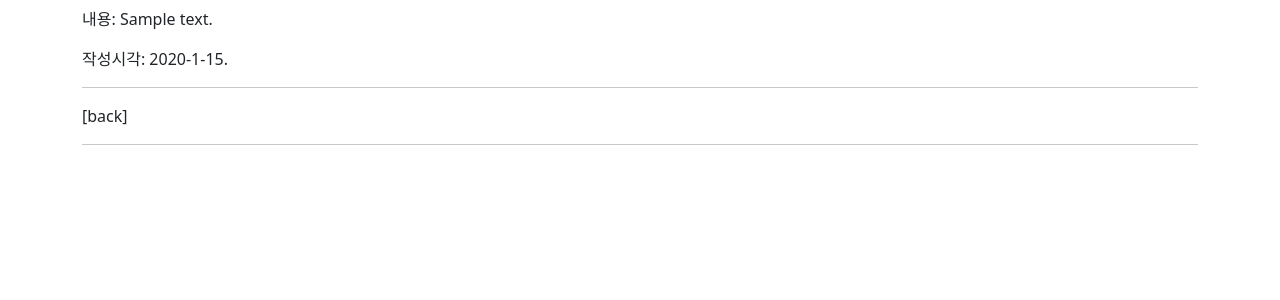
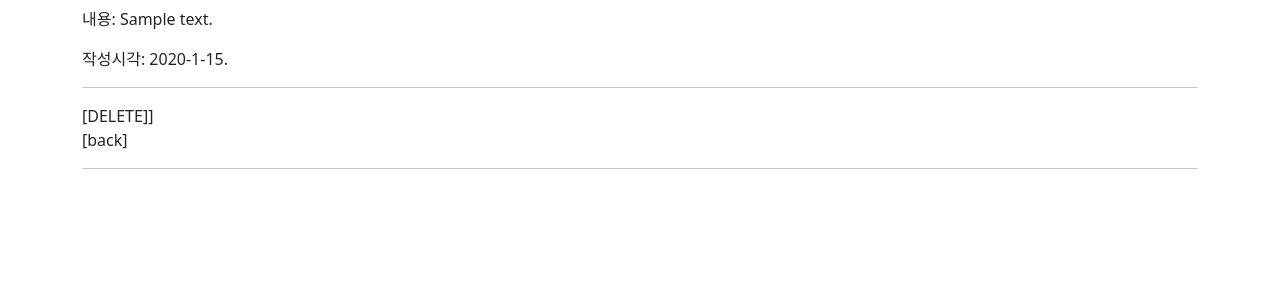
Before and after one commit to kmg0485/turtle_Django, a Django app: template articles/templates/detail.html in a window 1280 px wide. Shown: the part 124-424 px from the top of the page. Run offline with Django 4.2, Linux system fonts and the light colour scheme; the template is opened without the code that fills it: values that come from a table or form of the project are taken from there, others are empty; tables that the repository leaves empty hold one stand-in row (values such as "Sample post"); parts of the project's set-up code (start-up, migrations or seed data) failed here and were passed over.

Commit message:
deleteget

```diff
--- a/articles/templates/detail.html
+++ b/articles/templates/detail.html
@@ -6,6 +6,7 @@
 <p>내용: {{ article.content }}</p>
 <p>작성시각: {{ article.created_at|date:"SHORT_DATE_FORMAT" }}</p>
 <hr />
+<a herf="{% url 'articles:delete' article.pk %}">[DELETE]]</a><br />
 <a herf="{% url 'articles:dinner' %}">[back]</a>
 <hr />
 {% endblock %}
--- a/articles/views.py
+++ b/articles/views.py
@@ -36,3 +36,9 @@ def detail(request, pk):
         'article' : article,
     }
     return render(request, 'detail.html', context)
+
+
+def delete(request, pk):
+    article = Article.objects.get(pk=pk)
+    article.delete()
+    return redirect('articles:dinner')
```
